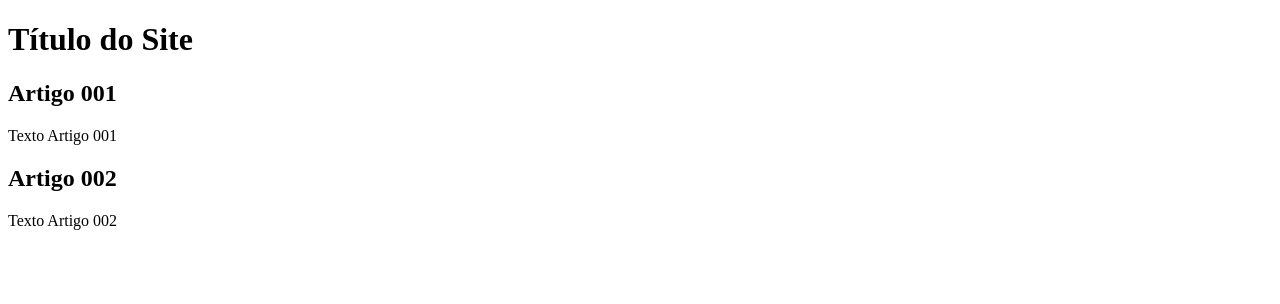
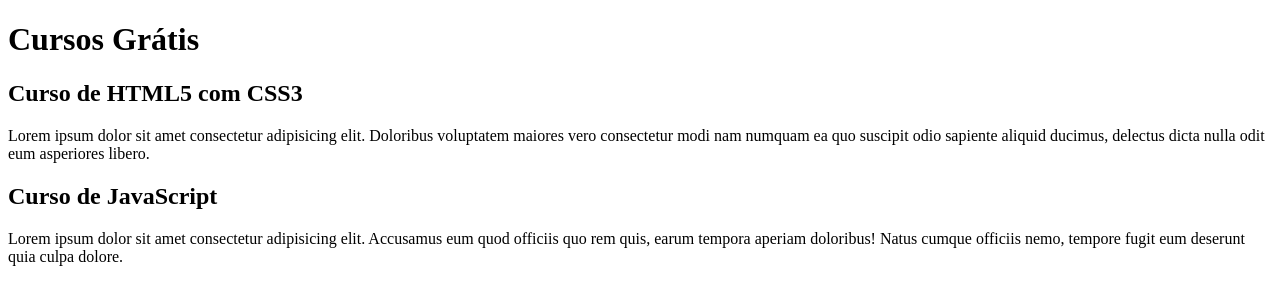
Before and after one commit to guiLessa1/projeto-site, a plain HTML site: page index.html in a window 1280 px wide. Drawn offline with Linux system fonts and the light colour scheme.

Commit message:
comecei a escrever o conteúdo

```diff
--- a/index.html
+++ b/index.html
@@ -8,15 +8,15 @@
 <body>
     <main>
         <header>
-            <h1>Título do Site</h1>
+            <h1>Cursos Grátis</h1>
         </header>
         <article>
-            <h2>Artigo 001</h2>
-            <p>Texto Artigo 001</p>
+            <h2>Curso de HTML5 com CSS3</h2>
+            <p>Lorem ipsum dolor sit amet consectetur adipisicing elit. Doloribus voluptatem maiores vero consectetur modi nam numquam ea quo suscipit odio sapiente aliquid ducimus, delectus dicta nulla odit eum asperiores libero.</p>
         </article>
         <article>
-            <h2>Artigo 002</h2>
-            <p>Texto Artigo 002</p>
+            <h2>Curso de JavaScript</h2>
+            <p>Lorem ipsum dolor sit amet consectetur adipisicing elit. Accusamus eum quod officiis quo rem quis, earum tempora aperiam doloribus! Natus cumque officiis nemo, tempore fugit eum deserunt quia culpa dolore.</p>
 
 
         </article>
```
